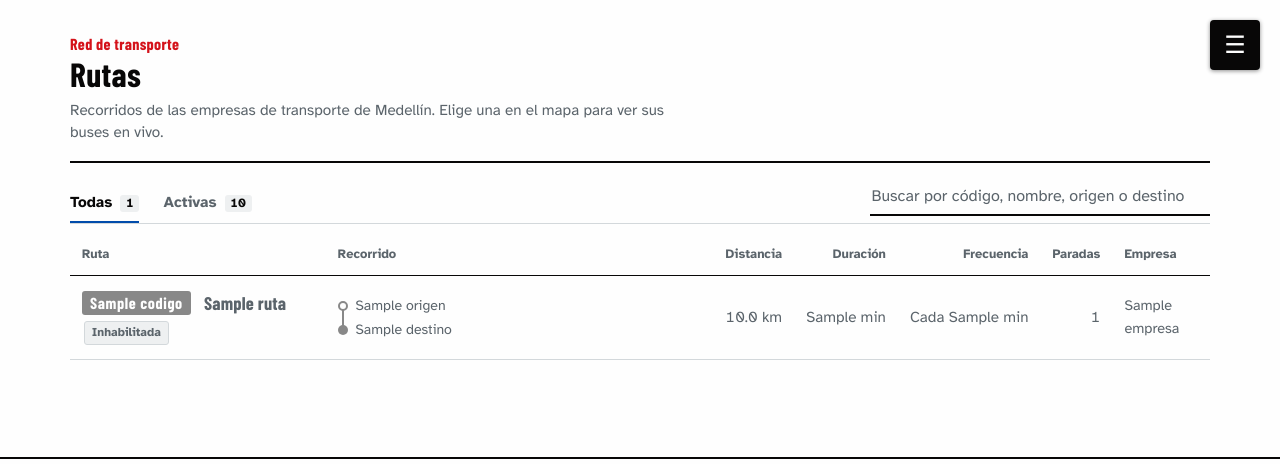
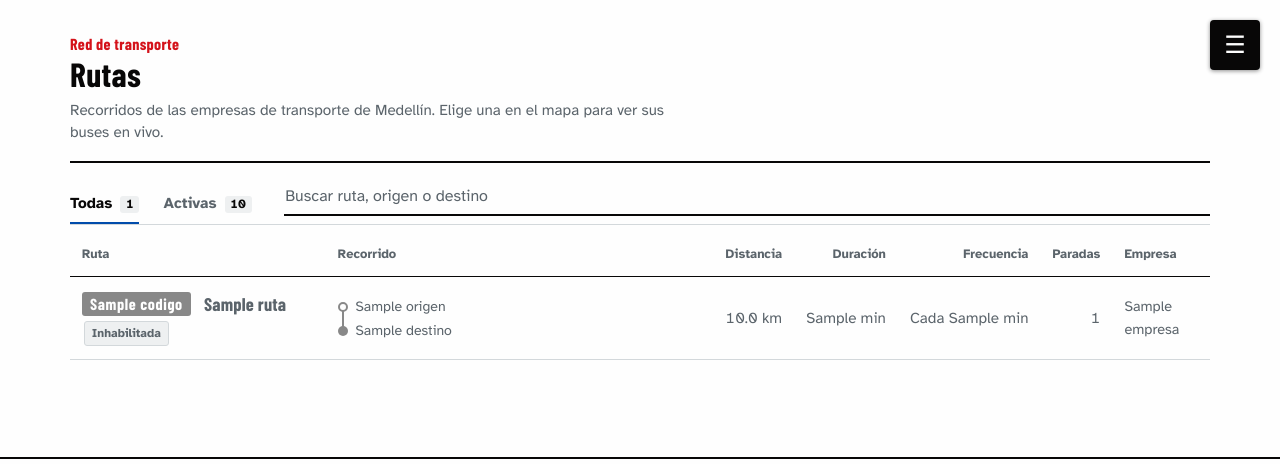
Before and after one commit to MATFINAR/LocalBus_django, a Django app: template core/templates/core/rutas.html in a window 1280 px wide. Shown: the top 464 px of the page. Run offline with Django 5.2, Linux system fonts and the light colour scheme; the template is opened without the code that fills it: most values are stand-ins (such as "Sample title", 1, 10 or a date in 2020); some libraries are stand-ins or nearby versions.

Commit message:
barra de busqueda en vista de rutas ubicada correctamente

```diff
--- a/core/static/core/css/rutas.css
+++ b/core/static/core/css/rutas.css
@@ -258,10 +258,11 @@
         contain: none;
     }
 
+    /* Junto a las pestañas ocupa el espacio que sobra; si no cabe, baja y ocupa todo el ancho */
     .ru-buscar {
-        flex: 1 1 260px;
-        max-width: 340px;
-        margin-left: auto;
+        flex: 1 1 220px;
+        max-width: none;
+        padding-bottom: 0.5rem;
     }
 }
 
--- a/core/templates/core/rutas.html
+++ b/core/templates/core/rutas.html
@@ -6,7 +6,7 @@
 {% block style %}
 <link rel="stylesheet" href="https://unpkg.com/leaflet@1.9.4/dist/leaflet.css">
 <link rel="stylesheet" href="https://cdn.jsdelivr.net/npm/leaflet-control-geocoder@1.13.0/dist/Control.Geocoder.css">
-<link rel="stylesheet" href="{% static 'core/css/rutas.css' %}?v=18">
+<link rel="stylesheet" href="{% static 'core/css/rutas.css' %}?v=20">
 {% endblock %}
 
 {% block content %}
@@ -49,7 +49,7 @@
 
         <div class="ru-buscar">
             <label for="ruBuscar" class="ru-oculto">Buscar rutas</label>
-            <input type="search" id="ruBuscar" placeholder="Buscar por código, nombre, origen o destino" autocomplete="off">
+            <input type="search" id="ruBuscar" placeholder="Buscar ruta, origen o destino" autocomplete="off">
         </div>
     </div>
 
```
